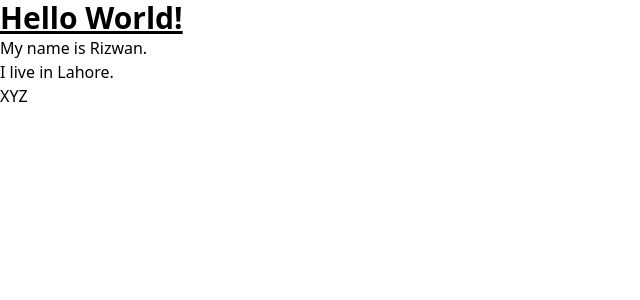
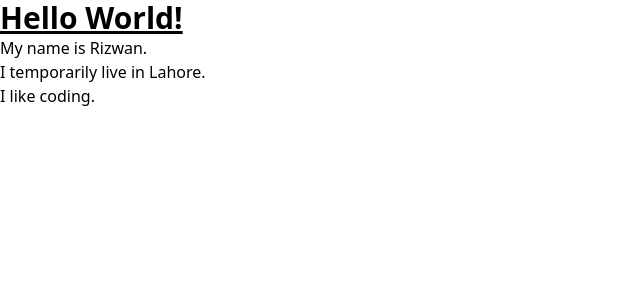
Before and after one commit to Riz-7595/react-basic, a React (Create React App) app: page / in a window 1280 px wide. Shown: the top 300 px of the page, without its empty margins (0-640 px from the left). Built offline with nearby package versions, Linux system fonts and the light colour scheme.

Commit message:
object destructure

```diff
--- a/src/App.js
+++ b/src/App.js
@@ -3,11 +3,16 @@ import { Header } from './components/Header';
 
 function App() {
 
-  const city = "Lahore";
+  const address = {
+    unit: 805,
+    street: 7,
+    city: "Lahore",
+    permanent: false
+  }
 
   return (
     <div>
-      <Header city={city}/>
+      <Header address={address}/>
     </div>
   );
 }
--- a/src/components/Header.jsx
+++ b/src/components/Header.jsx
@@ -6,7 +6,7 @@ const Header = (props) => {
       <h1 className="text-3xl font-bold underline">
         Hello World!
       </h1>
-      <Footer city={props.city}>
+      <Footer address={props.address} hobby={'coding'}>
         Rizwan
       </Footer>
     </div>
@@ -16,17 +16,21 @@ const Header = (props) => {
 const Footer = (props) => {
   console.log('Hello')
 
-  const o = false;
+  // const address  =  props.address;
+  // const children = props.children;
+  // const hobby = props.hobby;
 
+  const { children, hobby } = props;
+
+  const { city:myCity, permanent } = props.address;
+
+  console.log('address', props)
 
     return (
     <div>
-      <p>My name is {props.children}.</p>
-      <p>I live in {props.city}.</p>
-      {
-        o ? 'ABC' : 'XYZ'
-      }
-
+      <p>My name is {children}.</p>
+      <p>I { permanent ? '' : 'temporarily'} live in {myCity}.</p>
+      <p>I like {hobby}.</p>
     </div>
 
   )
```
